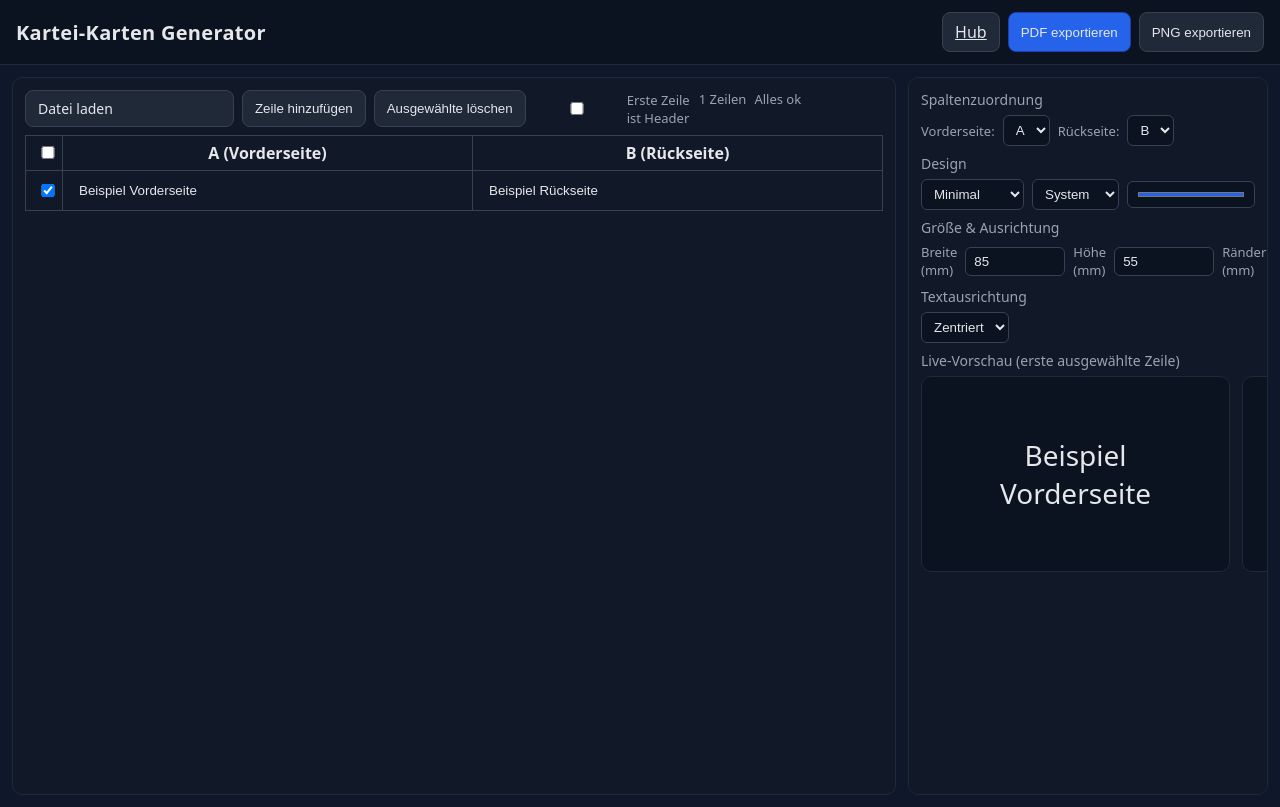
After one commit to moin7111/Pendel-Simulation, a Flask app: page /flashcards in a window 1280 px wide. The commit adds this page. Run offline with Flask 3, Linux system fonts and the light colour scheme; some libraries are stand-ins or nearby versions.

Commit message:
feat: Add flashcards generator tool
Adds a new tool for creating flashcards from CSV or XLSX files.

Co-authored-by: leonstraesser <leonstraesser@web.de>

```diff
--- a/app.py
+++ b/app.py
@@ -26,6 +26,10 @@ def create_app() -> Flask:
     def logistic():
         return send_from_directory(app.template_folder, "logistic.html")
 
+    @app.get("/flashcards")
+    def flashcards():
+        return send_from_directory(app.template_folder, "flashcards.html")
+
     @app.get("/static/<path:filename>")
     def static_files(filename: str):
         return send_from_directory(app.static_folder, filename)
--- /dev/null
+++ b/static/flashcards.js
@@ -0,0 +1,328 @@
+(function(){
+  const state = {
+    columns: ["A", "B"],
+    rows: [], // {id, colA, colB}
+    selectedIds: new Set(),
+    settings: {
+      theme: "minimal",
+      font: "system-ui",
+      accent: "#2563eb",
+      widthMm: 85,
+      heightMm: 55,
+      marginMm: 6,
+      align: "center",
+      hasHeader: false,
+      colAKey: 0,
+      colBKey: 1,
+    }
+  };
+
+  const els = {
+    gridBody: document.getElementById('gridBody'),
+    selectAll: document.getElementById('selectAll'),
+    rowCount: document.getElementById('rowCount'),
+    validation: document.getElementById('validation'),
+    addRow: document.getElementById('addRow'),
+    deleteRows: document.getElementById('deleteRows'),
+    fileInput: document.getElementById('fileInput'),
+    hasHeader: document.getElementById('hasHeader'),
+    colA: document.getElementById('colA'),
+    colB: document.getElementById('colB'),
+    theme: document.getElementById('theme'),
+    font: document.getElementById('font'),
+    accent: document.getElementById('accent'),
+    wmm: document.getElementById('wmm'),
+    hmm: document.getElementById('hmm'),
+    marginmm: document.getElementById('marginmm'),
+    align: document.getElementById('align'),
+    previewFront: document.getElementById('previewFront'),
+    previewBack: document.getElementById('previewBack'),
+    generatePdf: document.getElementById('generatePdf'),
+    generatePng: document.getElementById('generatePng'),
+  };
+
+  const uid = (()=>{ let n=1; return ()=>n++; })();
+
+  function mmToPx(mm) {
+    // 96 DPI browser CSS pixel; 1in = 25.4mm
+    return Math.round((mm / 25.4) * 96);
+  }
+
+  function renderGrid() {
+    els.gridBody.innerHTML = '';
+    for (const row of state.rows) {
+      const tr = document.createElement('tr');
+      const tdSel = document.createElement('td');
+      const cb = document.createElement('input');
+      cb.type = 'checkbox';
+      cb.checked = state.selectedIds.has(row.id);
+      cb.addEventListener('change', () => {
+        if (cb.checked) state.selectedIds.add(row.id); else state.selectedIds.delete(row.id);
+        renderPreview();
+      });
+      tdSel.appendChild(cb);
+      tr.appendChild(tdSel);
+
+      const tdA = document.createElement('td');
+      const inpA = document.createElement('input');
+      inpA.value = row.colA || '';
+      const updateA = () => { row.colA = inpA.value; tdA.classList.toggle('invalid', !inpA.value.trim()); renderPreview(); updateValidation(); };
+      inpA.addEventListener('input', updateA);
+      // Initial validation state
+      tdA.classList.toggle('invalid', !inpA.value.trim());
+      tdA.appendChild(inpA);
+      tr.appendChild(tdA);
+
+      const tdB = document.createElement('td');
+      const inpB = document.createElement('input');
+      inpB.value = row.colB || '';
+      const updateB = () => { row.colB = inpB.value; tdB.classList.toggle('invalid', !inpB.value.trim()); renderPreview(); updateValidation(); };
+      inpB.addEventListener('input', updateB);
+      // Initial validation state
+      tdB.classList.toggle('invalid', !inpB.value.trim());
+      tdB.appendChild(inpB);
+      tr.appendChild(tdB);
+
+      els.gridBody.appendChild(tr);
+    }
+    els.rowCount.textContent = `${state.rows.length} Zeilen`;
+    updateValidation();
+  }
+
+  function applyThemeToCard(cardEl) {
+    const { theme, font, accent, align } = state.settings;
+    const front = cardEl.querySelector('[data-front]');
+    const back = cardEl.querySelector('[data-back]');
+    const styleCommon = `font-family:${font}; text-align:${align};`;
+    const baseCss = `border-radius:8px; border:1px solid #334155; padding:12px; display:grid; place-items:center;`;
+    if (theme === 'light') {
+      cardEl.style.background = '#ffffff';
+      cardEl.style.color = '#0b1220';
+      cardEl.style.boxShadow = '0 2px 8px rgba(0,0,0,.08)';
+      front.style.cssText = styleCommon + baseCss;
+      back.style.cssText = styleCommon + baseCss;
+    } else if (theme === 'dark') {
+      cardEl.style.background = '#0b1220';
+      cardEl.style.color = '#e5e7eb';
+      cardEl.style.boxShadow = '0 2px 8px rgba(0,0,0,.3)';
+      front.style.cssText = styleCommon + baseCss;
+      back.style.cssText = styleCommon + baseCss;
+    } else if (theme === 'card') {
+      cardEl.style.background = '#fff';
+      cardEl.style.color = '#111827';
+      cardEl.style.boxShadow = '0 4px 16px rgba(0,0,0,.1)';
+      front.style.cssText = styleCommon + baseCss + `border-top:4px solid ${accent};`;
+      back.style.cssText = styleCommon + baseCss + `border-bottom:4px solid ${accent};`;
+    } else {
+      // minimal
+      cardEl.style.background = '#0b1220';
+      cardEl.style.color = '#e5e7eb';
+      cardEl.style.boxShadow = 'none';
+      front.style.cssText = styleCommon + baseCss + 'border:none;';
+      back.style.cssText = styleCommon + baseCss + 'border:none;';
+    }
+  }
+
+  function renderPreview() {
+    const firstId = state.selectedIds.values().next().value;
+    const row = state.rows.find(r => r.id === firstId) || state.rows[0];
+    const front = els.previewFront; const back = els.previewBack;
+    front.innerHTML = ''; back.innerHTML = '';
+    if (!row) return;
+    const card = document.createElement('div');
+    card.setAttribute('data-card','');
+    const f = document.createElement('div'); f.setAttribute('data-front','');
+    const b = document.createElement('div'); b.setAttribute('data-back','');
+    f.textContent = row.colA || '';
+    b.textContent = row.colB || '';
+    card.appendChild(f); card.appendChild(b);
+    applyThemeToCard(card);
+    const w = mmToPx(state.settings.widthMm) - mmToPx(state.settings.marginMm)*2;
+    const h = mmToPx(state.settings.heightMm) - mmToPx(state.settings.marginMm)*2;
+    f.style.width = b.style.width = `${w}px`;
+    f.style.height = b.style.height = `${h}px`;
+    f.style.display = b.style.display = 'grid';
+    f.style.placeItems = b.style.placeItems = 'center';
+    f.style.fontSize = '28px'; b.style.fontSize = '24px';
+    front.appendChild(f);
+    back.appendChild(b);
+  }
+
+  function updateValidation() {
+    const invalidCount = state.rows.reduce((acc, r) => acc + ((!(r.colA||'').trim() || !(r.colB||'').trim()) ? 1 : 0), 0);
+    if (els.validation) {
+      els.validation.textContent = invalidCount ? `${invalidCount} Zeilen unvollständig` : 'Alles ok';
+    }
+  }
+
+  function setColumnsFromHeaders(headers) {
+    state.columns = headers;
+    els.colA.innerHTML = '';
+    els.colB.innerHTML = '';
+    headers.forEach((h, idx) => {
+      const optA = document.createElement('option'); optA.value = String(idx); optA.textContent = h;
+      const optB = document.createElement('option'); optB.value = String(idx); optB.textContent = h;
+      els.colA.appendChild(optA); els.colB.appendChild(optB);
+    });
+    els.colA.value = String(state.settings.colAKey);
+    els.colB.value = String(state.settings.colBKey);
+  }
+
+  function loadCsv(text) {
+    const parsed = Papa.parse(text, { header: state.settings.hasHeader, skipEmptyLines: true });
+    if (state.settings.hasHeader) {
+      const headers = parsed.meta.fields || Object.keys(parsed.data[0]||{A:'',B:''});
+      setColumnsFromHeaders(headers);
+      state.rows = parsed.data.map((obj) => {
+        const cols = headers.map(h => obj[h]);
+        return { id: uid(), cols, colA: cols[state.settings.colAKey]||'', colB: cols[state.settings.colBKey]||'' };
+      });
+    } else {
+      setColumnsFromHeaders(["A","B"]);
+      state.rows = parsed.data.map((arr) => ({ id: uid(), cols: arr, colA: arr[0]||'', colB: arr[1]||'' }));
+    }
+    state.selectedIds = new Set(state.rows.slice(0,1).map(r=>r.id));
+    renderGrid(); renderPreview();
+  }
+
+  function loadXlsx(arrayBuffer) {
+    const wb = XLSX.read(arrayBuffer, { type: 'array' });
+    const sheet = wb.Sheets[wb.SheetNames[0]];
+    const json = XLSX.utils.sheet_to_json(sheet, { header: 1, defval: '' });
+    // json is array of arrays
+    const headers = state.settings.hasHeader ? (json.shift() || ["A","B"]) : ["A","B"];
+    setColumnsFromHeaders(headers.map(h=>String(h)));
+    state.rows = json.map((arr) => ({ id: uid(), cols: arr, colA: arr[state.settings.colAKey]||'', colB: arr[state.settings.colBKey]||'' }));
+    state.selectedIds = new Set(state.rows.slice(0,1).map(r=>r.id));
+    renderGrid(); renderPreview();
+  }
+
+  function exportSelectedRows() {
+    const ids = state.selectedIds.size ? Array.from(state.selectedIds) : state.rows.map(r=>r.id);
+    return state.rows.filter(r => ids.includes(r.id));
+  }
+
+  async function renderCardToCanvas(frontText, backText) {
+    const w = mmToPx(state.settings.widthMm);
+    const h = mmToPx(state.settings.heightMm);
+
+    const wrapper = document.createElement('div');
+    wrapper.style.width = `${w}px`;
+    wrapper.style.height = `${h}px`;
+    const card = document.createElement('div');
+    const f = document.createElement('div'); const b = document.createElement('div');
+    f.setAttribute('data-front',''); b.setAttribute('data-back','');
+    f.textContent = frontText; b.textContent = backText;
+    card.appendChild(f); card.appendChild(b);
+    applyThemeToCard(card);
+    card.style.width = `${w}px`;
+    card.style.height = `${h}px`;
+    card.style.display = 'grid';
+    card.style.placeItems = 'center';
+    const innerW = w - mmToPx(state.settings.marginMm)*2;
+    const innerH = h - mmToPx(state.settings.marginMm)*2;
+    f.style.width = b.style.width = `${innerW}px`;
+    f.style.height = b.style.height = `${innerH}px`;
+    f.style.display = b.style.display = 'grid';
+    f.style.placeItems = b.style.placeItems = 'center';
+    f.style.fontSize = '28px'; b.style.fontSize = '24px';
+    wrapper.appendChild(card);
+
+    document.body.appendChild(wrapper);
+    const canvas = await html2canvas(card, { backgroundColor: null, scale: 2 });
+    document.body.removeChild(wrapper);
+    return canvas;
+  }
+
+  async function exportAsPdf() {
+    const rows = exportSelectedRows();
+    if (!rows.length) return;
+    const { jsPDF } = window.jspdf;
+    const pdf = new jsPDF({ unit: 'mm', format: [state.settings.widthMm, state.settings.heightMm] });
+    let first = true;
+    for (const r of rows) {
+      const canvas = await renderCardToCanvas(r.colA || '', r.colB || '');
+      const imgData = canvas.toDataURL('image/png');
+      if (!first) pdf.addPage();
+      first = false;
+      pdf.addImage(imgData, 'PNG', 0, 0, state.settings.widthMm, state.settings.heightMm);
+    }
+    pdf.save(`flashcards_${Date.now()}.pdf`);
+  }
+
+  async function exportAsPngZipOrSingle() {
+    const rows = exportSelectedRows();
+    if (!rows.length) return;
+    // For MVP: export first as single PNG download; zip would need JSZip
+    const r = rows[0];
+    const canvas = await renderCardToCanvas(r.colA || '', r.colB || '');
+    const link = document.createElement('a');
+    link.href = canvas.toDataURL('image/png');
+    link.download = `karte_${String(r.colA||'A').slice(0,24)}.png`;
+    document.body.appendChild(link); link.click(); document.body.removeChild(link);
+  }
+
+  // Events
+  els.addRow.addEventListener('click', () => {
+    state.rows.push({ id: uid(), colA: '', colB: '' });
+    renderGrid();
+  });
+  els.deleteRows.addEventListener('click', () => {
+    if (!state.selectedIds.size) return;
+    state.rows = state.rows.filter(r => !state.selectedIds.has(r.id));
+    state.selectedIds.clear();
+    renderGrid(); renderPreview();
+  });
+  els.selectAll.addEventListener('change', () => {
+    state.selectedIds = new Set(els.selectAll.checked ? state.rows.map(r=>r.id) : []);
+    renderGrid(); renderPreview();
+  });
+
+  els.hasHeader.addEventListener('change', () => {
+    state.settings.hasHeader = els.hasHeader.checked;
+  });
+  function remapFromCols() {
+    for (const r of state.rows) {
+      if (Array.isArray(r.cols)) {
+        r.colA = r.cols[state.settings.colAKey] || '';
+        r.colB = r.cols[state.settings.colBKey] || '';
+      }
+    }
+  }
+  els.colA.addEventListener('change', () => { state.settings.colAKey = parseInt(els.colA.value,10); remapFromCols(); renderGrid(); renderPreview(); });
+  els.colB.addEventListener('change', () => { state.settings.colBKey = parseInt(els.colB.value,10); remapFromCols(); renderGrid(); renderPreview(); });
+  els.theme.addEventListener('change', () => { state.settings.theme = els.theme.value; renderPreview(); });
+  els.font.addEventListener('change', () => { state.settings.font = els.font.value; renderPreview(); });
+  els.accent.addEventListener('input', () => { state.settings.accent = els.accent.value; renderPreview(); });
+  els.wmm.addEventListener('input', () => { state.settings.widthMm = parseFloat(els.wmm.value)||85; renderPreview(); });
+  els.hmm.addEventListener('input', () => { state.settings.heightMm = parseFloat(els.hmm.value)||55; renderPreview(); });
+  els.marginmm.addEventListener('input', () => { state.settings.marginMm = parseFloat(els.marginmm.value)||6; renderPreview(); });
+  els.align.addEventListener('change', () => { state.settings.align = els.align.value; renderPreview(); });
+
+  els.generatePdf.addEventListener('click', exportAsPdf);
+  els.generatePng.addEventListener('click', exportAsPngZipOrSingle);
+
+  els.fileInput.addEventListener('change', async (ev) => {
+    const file = ev.target.files && ev.target.files[0];
+    if (!file) return;
+    const ext = (file.name.split('.').pop()||'').toLowerCase();
+    if (ext === 'csv') {
+      const text = await file.text();
+      loadCsv(text);
+    } else if (ext === 'xlsx' || ext === 'xls' || ext === 'ods') {
+      const buf = await file.arrayBuffer();
+      loadXlsx(buf);
+    } else {
+      alert('Nicht unterstütztes Format');
+    }
+  });
+
+  // Initialize with a sample row
+  state.rows = [
+    { id: uid(), colA: 'Beispiel Vorderseite', colB: 'Beispiel Rückseite' }
+  ];
+  state.selectedIds = new Set([state.rows[0].id]);
+  setColumnsFromHeaders(["A","B"]);
+  renderGrid();
+  renderPreview();
+})();
--- a/static/styles.css
+++ b/static/styles.css
@@ -27,3 +27,6 @@ input { width: 100%; background: #0b1220; color: var(--text); border: 1px solid
 .card-title { margin: 0; font-size: 18px; }
 .card-desc { margin: 0; color: var(--muted); }
 .card-action { width: max-content; }
+
+/* Flashcards validation */
+.grid td.invalid { background: rgba(220, 38, 38, 0.15); }
--- /dev/null
+++ b/templates/flashcards.html
@@ -0,0 +1,131 @@
+<!doctype html>
+<html lang="de">
+  <head>
+    <meta charset="utf-8" />
+    <meta name="viewport" content="width=device-width, initial-scale=1" />
+    <title>Kartei‑Karten Generator</title>
+    <link rel="stylesheet" href="/static/styles.css" />
+    <link href="https://fonts.googleapis.com/css2?family=Inter:wght@400;600&family=Lora:wght@400;600&family=Poppins:wght@400;600&display=swap" rel="stylesheet">
+    <style>
+      .layout { display: grid; grid-template-columns: 1fr 360px; gap: 12px; padding: 12px; height: calc(100% - 58px); }
+      .panel { background: var(--panel); border: 1px solid #1f2937; border-radius: 10px; padding: 12px; overflow: auto; }
+      .toolbar { display: flex; gap: 8px; flex-wrap: wrap; margin-bottom: 8px; }
+      .grid { width: 100%; border-collapse: collapse; }
+      .grid th, .grid td { border: 1px solid #374151; padding: 6px 8px; }
+      .grid input { width: 100%; border: none; outline: none; background: transparent; color: var(--text); }
+      .muted { color: var(--muted); font-size: 13px; }
+      .card-preview { display: grid; grid-template-columns: 1fr 1fr; gap: 12px; }
+      .card { background: #0b1220; border: 1px solid #1f2937; border-radius: 10px; padding: 16px; min-height: 180px; display: grid; place-items: center; text-align: center; }
+      .row { display: flex; gap: 8px; align-items: center; }
+      .field { display: grid; gap: 6px; margin-bottom: 8px; }
+      select, input[type="number"], input[type="text"] { background: #0b1220; color: var(--text); border: 1px solid #374151; border-radius: 6px; padding: 6px 8px; }
+    </style>
+    <!-- libs via CDN for MVP: PapaParse, SheetJS, jsPDF, html2canvas -->
+    <script src="https://cdn.jsdelivr.net/npm/papaparse@5.4.1/papaparse.min.js"></script>
+    <script src="https://cdn.jsdelivr.net/npm/xlsx@0.18.5/dist/xlsx.full.min.js"></script>
+    <script src="https://cdn.jsdelivr.net/npm/jspdf@2.5.1/dist/jspdf.umd.min.js"></script>
+    <script src="https://cdn.jsdelivr.net/npm/html2canvas@1.4.1/dist/html2canvas.min.js"></script>
+  </head>
+  <body>
+    <header class="app-header">
+      <h1>Kartei‑Karten Generator</h1>
+      <nav>
+        <a href="/" class="btn">Hub</a>
+        <button id="generatePdf" class="btn primary">PDF exportieren</button>
+        <button id="generatePng" class="btn">PNG exportieren</button>
+      </nav>
+    </header>
+
+    <main class="layout">
+      <section class="panel">
+        <div class="toolbar">
+          <label class="btn" style="position: relative; overflow: hidden;">
+            Datei laden
+            <input id="fileInput" type="file" accept=".csv,.xlsx,.xls,.ods" style="position:absolute; inset:0; opacity:0; cursor:pointer;" />
+          </label>
+          <button id="addRow" class="btn">Zeile hinzufügen</button>
+          <button id="deleteRows" class="btn">Ausgewählte löschen</button>
+          <label class="row muted"><input id="hasHeader" type="checkbox" /> Erste Zeile ist Header</label>
+          <span id="rowCount" class="muted">0 Zeilen</span>
+          <span id="validation" class="muted"></span>
+        </div>
+
+        <table class="grid" id="dataGrid" aria-label="Tabellenansicht">
+          <thead>
+            <tr>
+              <th style="width:36px;"><input type="checkbox" id="selectAll" /></th>
+              <th>A (Vorderseite)</th>
+              <th>B (Rückseite)</th>
+            </tr>
+          </thead>
+          <tbody id="gridBody"></tbody>
+        </table>
+      </section>
+
+      <aside class="panel">
+        <div class="field">
+          <label>Spaltenzuordnung</label>
+          <div class="row">
+            <span class="muted">Vorderseite:</span>
+            <select id="colA"></select>
+            <span class="muted">Rückseite:</span>
+            <select id="colB"></select>
+          </div>
+        </div>
+        <div class="field">
+          <label>Design</label>
+          <div class="row">
+            <select id="theme">
+              <option value="minimal">Minimal</option>
+              <option value="light">Hell</option>
+              <option value="dark">Dunkel</option>
+              <option value="card">Karteikarte</option>
+            </select>
+            <select id="font">
+              <option value="system-ui">System</option>
+              <option value="Inter, sans-serif">Inter</option>
+              <option value="Lora, serif">Lora</option>
+              <option value="Poppins, sans-serif">Poppins</option>
+            </select>
+            <input id="accent" type="color" value="#2563eb" title="Akzentfarbe" />
+          </div>
+        </div>
+        <div class="field">
+          <label>Größe & Ausrichtung</label>
+          <div class="row">
+            <label class="muted">Breite (mm) <input id="wmm" type="number" value="85" step="1" /></label>
+            <label class="muted">Höhe (mm) <input id="hmm" type="number" value="55" step="1" /></label>
+            <label class="muted">Ränder (mm) <input id="marginmm" type="number" value="6" step="1" /></label>
+          </div>
+        </div>
+        <div class="field">
+          <label>Textausrichtung</label>
+          <div class="row">
+            <select id="align">
+              <option value="center">Zentriert</option>
+              <option value="left">Links</option>
+              <option value="right">Rechts</option>
+            </select>
+          </div>
+        </div>
+
+        <div class="field">
+          <label>Live‑Vorschau (erste ausgewählte Zeile)</label>
+          <div class="card-preview">
+            <div class="card" id="previewFront" aria-label="Vorderseite"></div>
+            <div class="card" id="previewBack" aria-label="Rückseite"></div>
+          </div>
+        </div>
+      </aside>
+    </main>
+
+    <template id="cardTemplate">
+      <div class="card" data-card>
+        <div class="front" data-front></div>
+        <div class="back" data-back style="display:none;"></div>
+      </div>
+    </template>
+
+    <script src="/static/flashcards.js"></script>
+  </body>
+</html>
--- a/templates/hub.html
+++ b/templates/hub.html
@@ -25,6 +25,12 @@
           <a href="/logistic" class="btn card-action">Öffnen</a>
         </article>
 
+        <article class="card">
+          <h2 class="card-title">Kartei‑Karten Generator</h2>
+          <p class="card-desc">CSV/XLSX laden, editieren, Karten als PDF/PNG exportieren.</p>
+          <a href="/flashcards" class="btn card-action">Öffnen</a>
+        </article>
+
         <article class="card disabled">
           <h2 class="card-title">Simulation #3</h2>
           <p class="card-desc">Bald verfügbar.</p>
```
